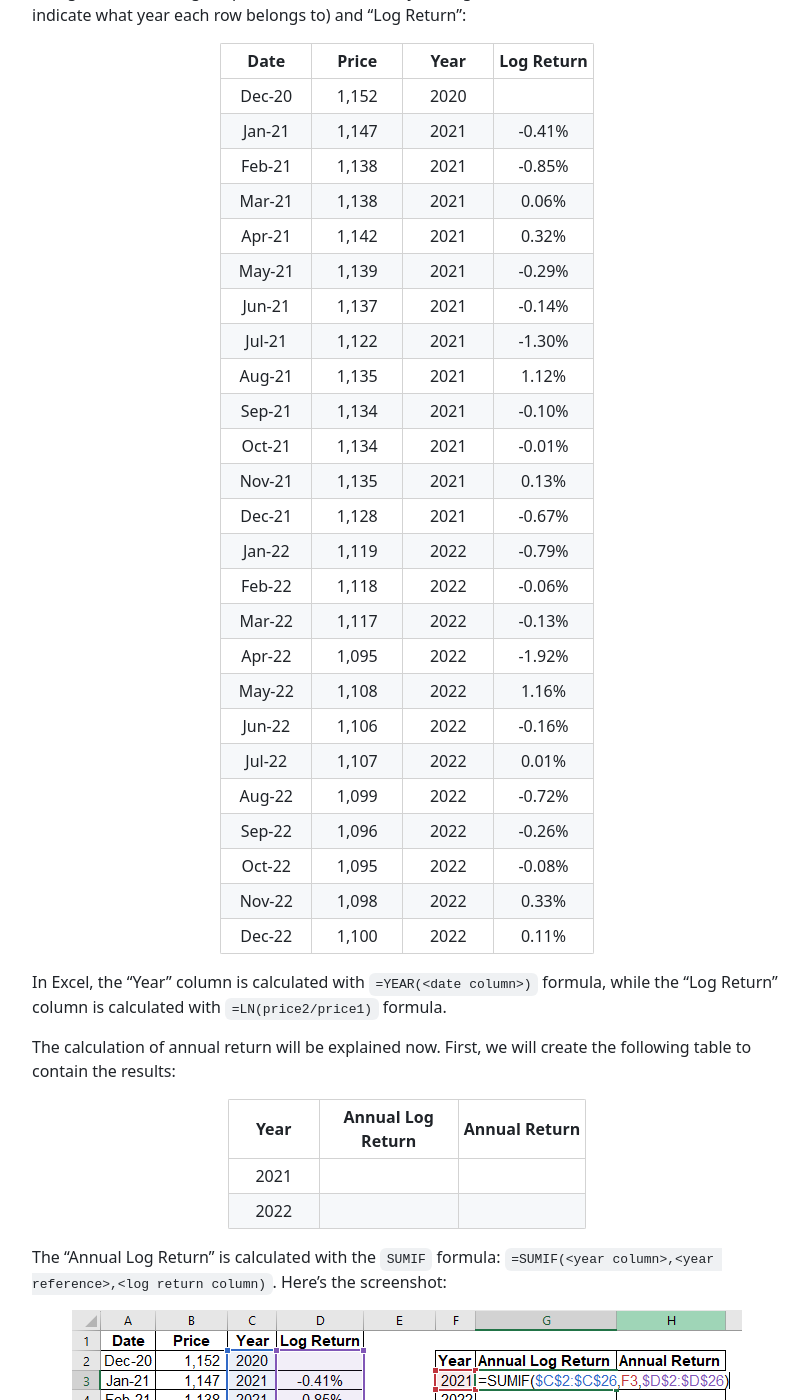
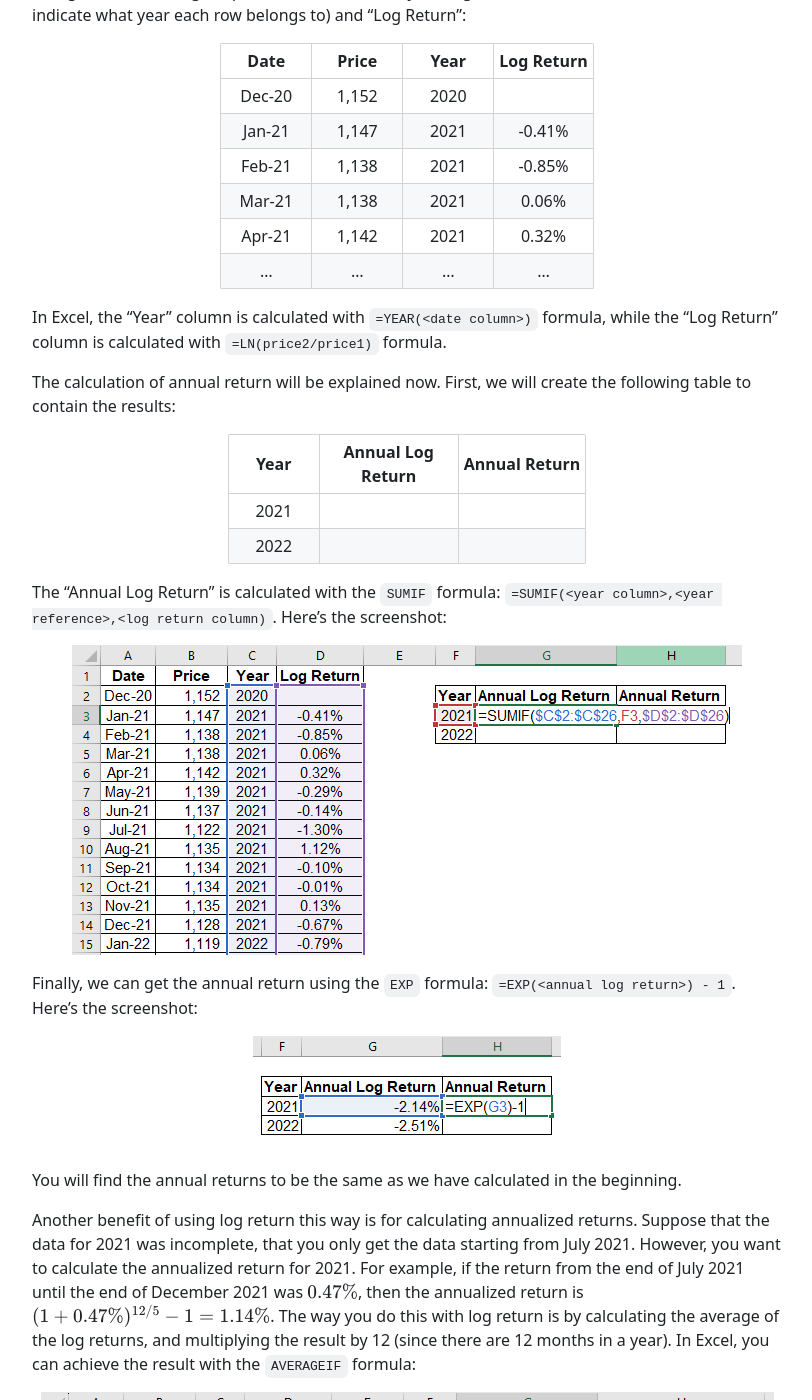
Before and after one commit to abangfarhan/abangfarhan.github.io, a Jekyll site: the page built from _posts/2024-03-29-neat-trick-annual-return.md, in a window 1280 px wide and 1400 px high, scrolled down 2070 px. Shown: the whole window, without its empty margins (233-1045 px from the left). Built offline with Jekyll 4.4.1, drawn with Linux system fonts in a browser that asks for light colours.

Commit message:
trim the 2nd table to be shorter

```diff
--- a/_posts/2024-03-29-neat-trick-annual-return.md
+++ b/_posts/2024-03-29-neat-trick-annual-return.md
@@ -81,26 +81,7 @@ Going back to our original problem, we will start by adding two new columns: "Ye
 | Feb-21 | 1,138 | 2021 | -0.85%     |
 | Mar-21 | 1,138 | 2021 | 0.06%      |
 | Apr-21 | 1,142 | 2021 | 0.32%      |
-| May-21 | 1,139 | 2021 | -0.29%     |
-| Jun-21 | 1,137 | 2021 | -0.14%     |
-| Jul-21 | 1,122 | 2021 | -1.30%     |
-| Aug-21 | 1,135 | 2021 | 1.12%      |
-| Sep-21 | 1,134 | 2021 | -0.10%     |
-| Oct-21 | 1,134 | 2021 | -0.01%     |
-| Nov-21 | 1,135 | 2021 | 0.13%      |
-| Dec-21 | 1,128 | 2021 | -0.67%     |
-| Jan-22 | 1,119 | 2022 | -0.79%     |
-| Feb-22 | 1,118 | 2022 | -0.06%     |
-| Mar-22 | 1,117 | 2022 | -0.13%     |
-| Apr-22 | 1,095 | 2022 | -1.92%     |
-| May-22 | 1,108 | 2022 | 1.16%      |
-| Jun-22 | 1,106 | 2022 | -0.16%     |
-| Jul-22 | 1,107 | 2022 | 0.01%      |
-| Aug-22 | 1,099 | 2022 | -0.72%     |
-| Sep-22 | 1,096 | 2022 | -0.26%     |
-| Oct-22 | 1,095 | 2022 | -0.08%     |
-| Nov-22 | 1,098 | 2022 | 0.33%      |
-| Dec-22 | 1,100 | 2022 | 0.11%      |
+| ... | ... | ... | ...      |
 
 In Excel, the "Year" column is calculated with `=YEAR(<date column>)` formula, while the "Log Return" column is calculated with `=LN(price2/price1)` formula.
 
```
